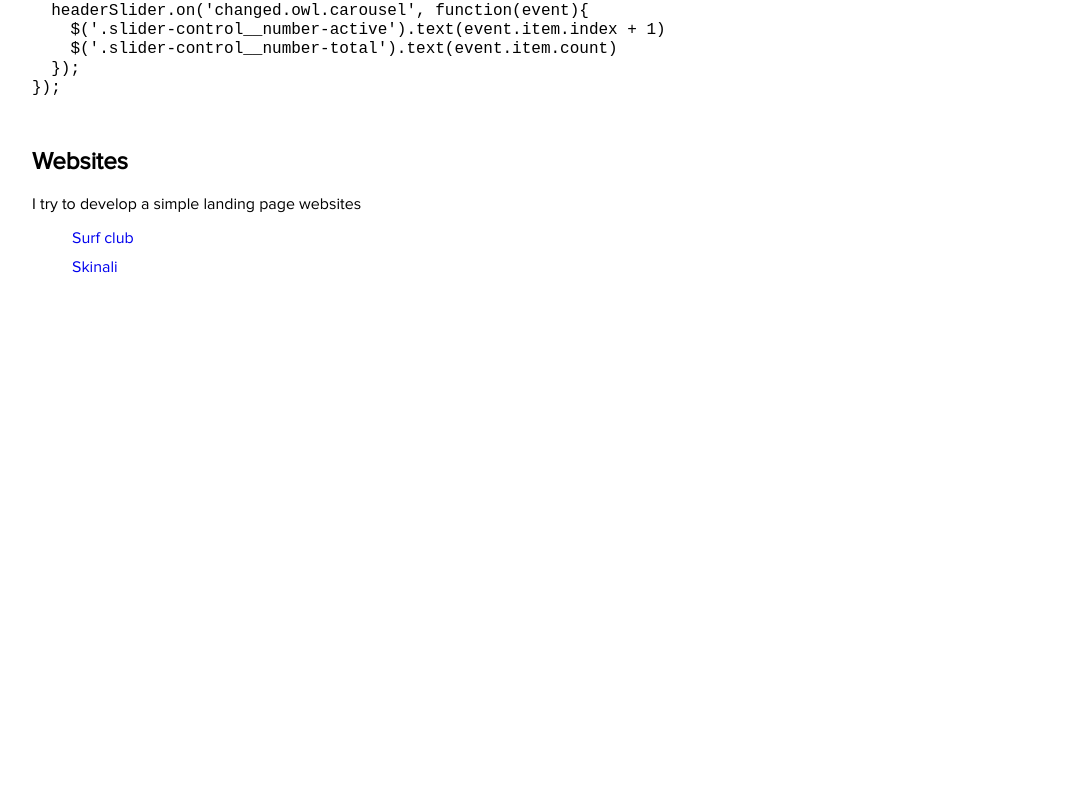
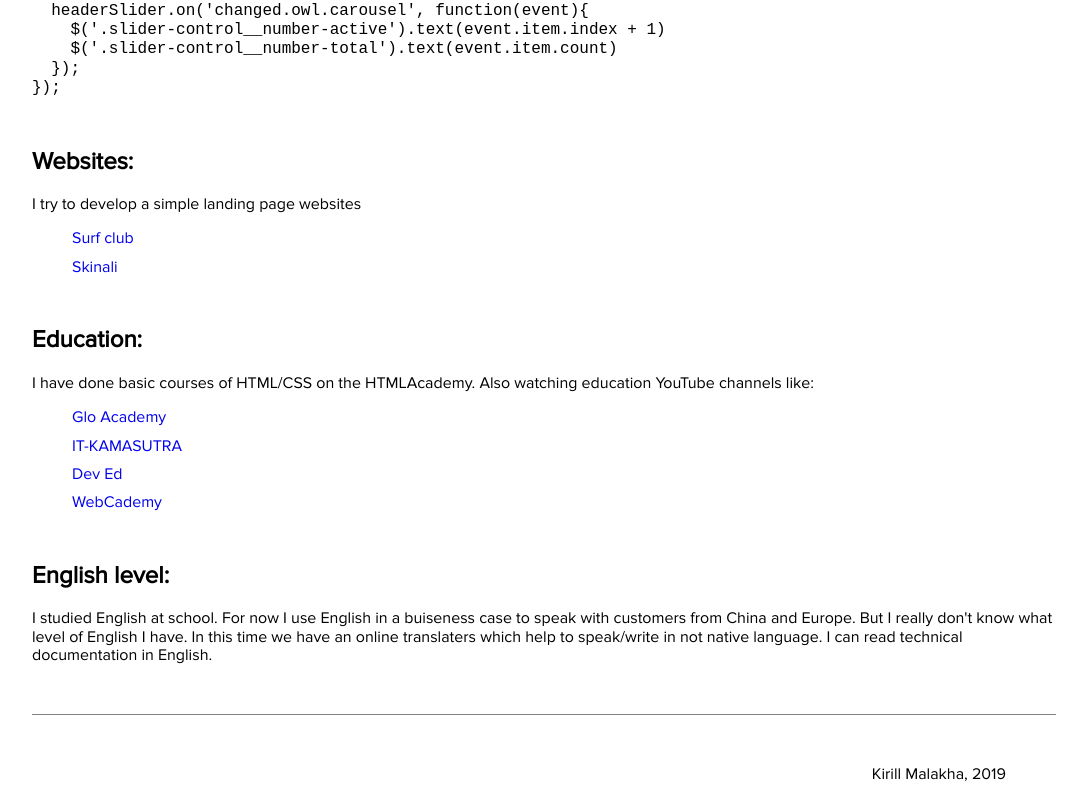
Before and after one commit to wergosha/rsschool-cv, a plain HTML site: page index.html in a window 1280 px wide. Shown: the part 1035-1835 px from the top of the page, without its empty margins (96-1183 px from the left). Before the commit the page ends 1361 px from the top, so only its background shows below. Drawn offline with Linux system fonts and the light colour scheme.

Commit message:
feat: add footer

```diff
--- a/index.html
+++ b/index.html
@@ -77,7 +77,7 @@
         </section>
         <section class="websites">
             <div class="container">
-                <h2>Websites</h2>
+                <h2>Websites:</h2>
                 <span>I try to develop a simple landing page websites</span>
                 <ul>
                     <li><a href="https://wergosha.github.io/surfclub/">Surf club</a></li>
@@ -87,7 +87,33 @@
             <!-- /.container -->
         </section>
         <!-- /.websites -->
+        <section class="edu">
+            <div class="container">
+                <h2 class="edu-title">Education:</h2>
+                <span>I have done basic courses of HTML/CSS on the HTMLAcademy. Also watching education YouTube channels like:</span>
+                <ul>
+                    <li><a href="https://www.youtube.com/channel/UCVswRUcKC-M35RzgPRv8qUg">Glo Academy</a></li>
+                    <li><a href="https://www.youtube.com/channel/UCTW0FUhT0m-Bqg2trTbSs0g">IT-KAMASUTRA</a></li>
+                    <li><a href="https://www.youtube.com/channel/UClb90NQQcskPUGDIXsQEz5Q">Dev Ed</a></li>
+                    <li><a href="https://www.youtube.com/channel/UCBB1kqYMWUrSxrQkq8BYzZA">WebCademy</a></li>
+                </ul>
+            </div>
+            <!-- /.container -->
+        </section>
+        <!-- /.edu -->
+        <section class="english">
+            <div class="container">
+                <h2>English level:</h2>
+                <p>I studied English at school. For now I use English in a buiseness case to speak with customers from China and Europe. But I really don't know what level of English I have. In this time we have an online translaters which help to speak/write in not native language. I can read technical documentation in English.</p>
+            </div>
+        </section>
+        <!-- /.english -->
     </main>
-
+    <footer>
+        <div class="container">
+            <hr>
+            <p class="footer-text">Kirill Malakha, 2019</p>
+        </div>
+    </footer>
 </body>
 </html>
--- /dev/null
+++ b/scss/blocks/_footer.scss
@@ -0,0 +1,6 @@
+.footer {
+    &-text {
+        text-align: right;
+        margin-right: 50px;
+    }
+}
--- a/scss/style.scss
+++ b/scss/style.scss
@@ -6,3 +6,5 @@
 @import './blocks/header';
 // секция кода
 @import './blocks/header';
+// футер
+@import './blocks/footer';
```
Also changed, not shown: css/style.css, 1 other file.
